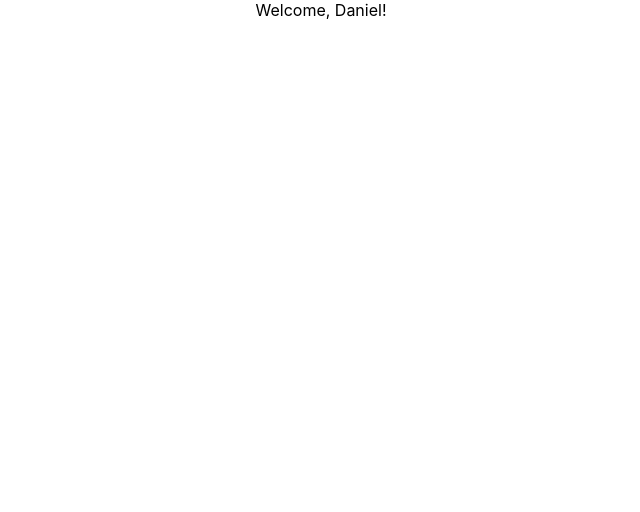
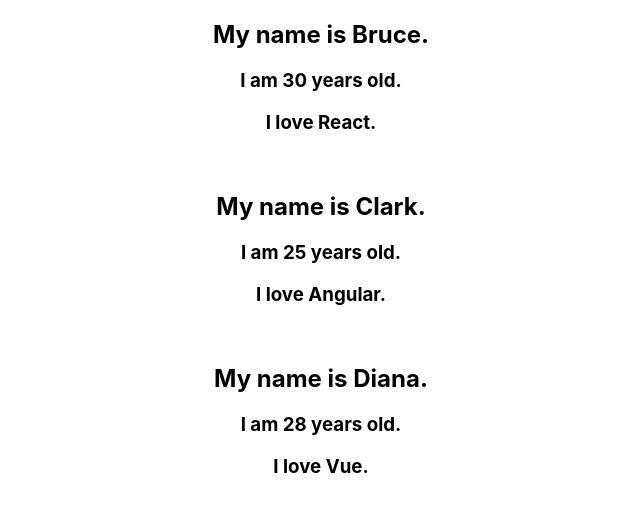
Before and after one commit to DanielBrito/react-js-studies, a React (Create React App) app in the folder hello-world/: page / in a window 1280 px wide. Shown: the top 512 px of the page, without its empty margins (319-959 px from the left). Built offline with nearby package versions, Linux system fonts and the light colour scheme.

Commit message:
List rendering

```diff
--- a/hello-world/src/App.js
+++ b/hello-world/src/App.js
@@ -11,12 +11,15 @@
 import EventBind from './components/EventBind';
 import ParentComponent from './components/ParentComponent';
 import UserGreeting from './components/UserGreeting';
+import NameList from './components/NameList';
 
 function App() {
   return (
     <div className="App">
 
-      <UserGreeting/>
+      <NameList/>
+
+      {/* <UserGreeting/> */}
 
       {/* <ParentComponent/> */}
 
--- /dev/null
+++ b/hello-world/src/components/NameList.js
@@ -0,0 +1,32 @@
+import React from 'react'
+import Person from './Person'
+
+function NameList() {
+
+    const persons = [
+        {
+            id: 1,
+            name: 'Bruce',
+            age: 30,
+            skill: 'React'
+        },
+        {
+            id: 2,
+            name: 'Clark',
+            age: 25,
+            skill: 'Angular'
+        },
+        {
+            id: 3,
+            name: 'Diana',
+            age: 28,
+            skill: 'Vue'
+        }
+    ]
+
+    const personList = persons.map(person => <Person person={person}/>)
+
+    return (<div>{personList}</div>)
+}
+
+export default NameList
--- /dev/null
+++ b/hello-world/src/components/Person.js
@@ -0,0 +1,14 @@
+import React from 'react'
+
+function Person({person}) {
+    return (
+        <div>
+            <h2>My name is {person.name}.</h2>
+            <h3>I am {person.age} years old.</h3>
+            <h3>I love {person.skill}.</h3>
+            <br/>
+        </div>
+    )
+}
+
+export default Person
```
